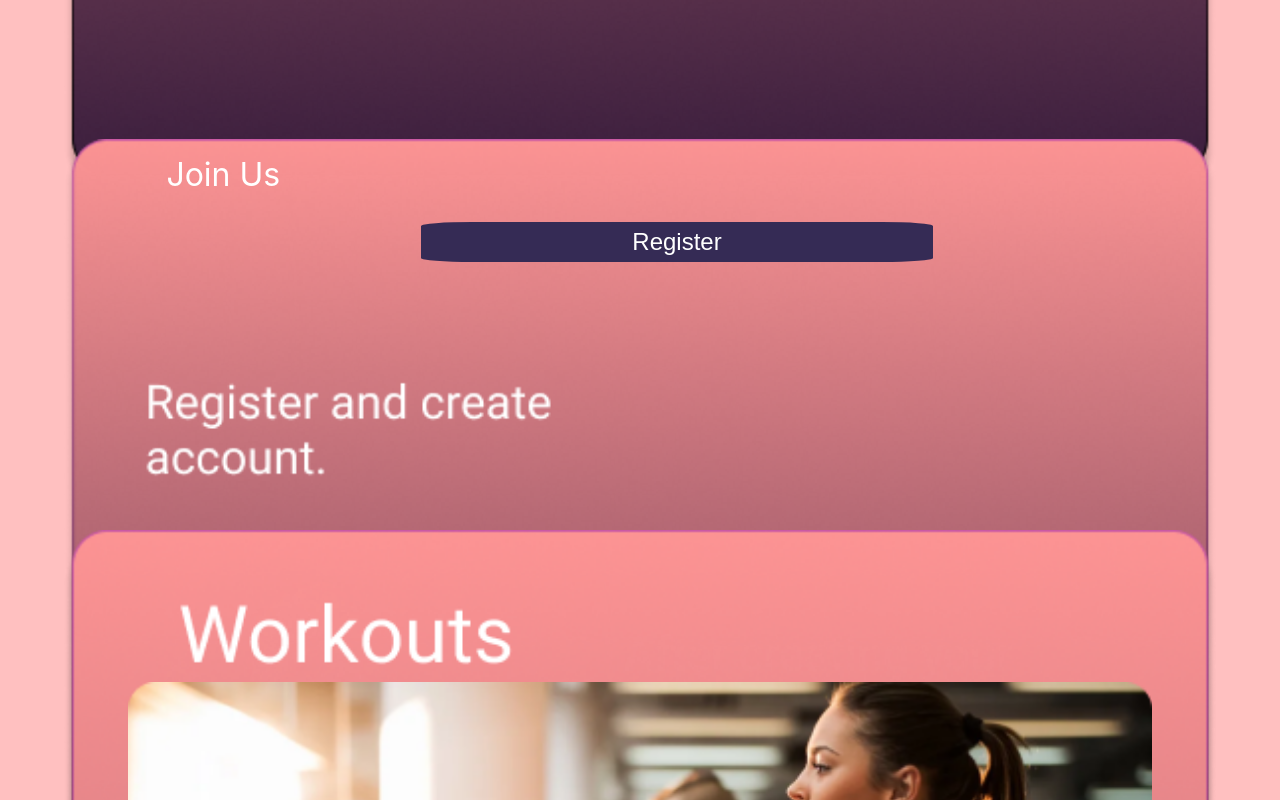
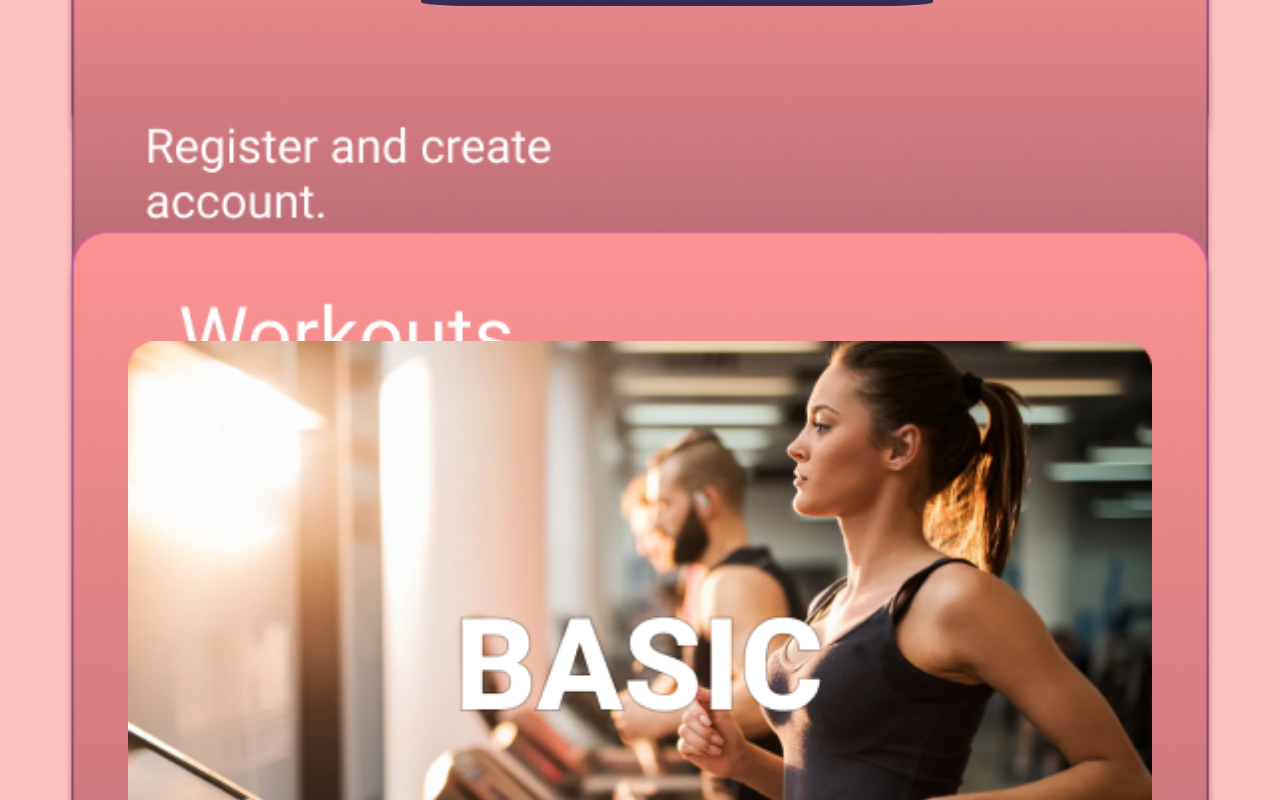
Before and after one commit to ChandupaSH/error-handle-app, a React (Create React App) app: page / in a window 1280 px wide. Shown: the part 1600-2400 px from the top of the page. Built offline with nearby package versions, Linux system fonts and the light colour scheme.

Commit message:
ad pixel

```diff
--- a/src/components/HomeTabs.jsx
+++ b/src/components/HomeTabs.jsx
@@ -10,7 +10,7 @@ const HomeTabs = () => {
     }}>
 
       <div style={{
-        position: 'relative',marginTop: '4%'}}>
+        position: 'relative',marginTop: '20px'}}>
         <img src='/m_tab1.png' alt='m_tab1' style={{
             width: '90%',
             position: 'absolute',
@@ -67,7 +67,7 @@ const HomeTabs = () => {
       </div>
 
       <div style={{
-        position: 'relative',marginTop: '25%'}}>
+        position: 'relative',top: '95px'}}>
         <img src='/m_tab2_f2.png' alt='/m_tab2_f2' style={{
             width: '90%',
             position: 'absolute',
@@ -96,7 +96,7 @@ const HomeTabs = () => {
       </div>
 
       <div style={{
-        position: 'relative', top: '14.5%'}}>
+        position: 'relative', top: '400px'}}>
         <img src='/m_tab3_f2.png' alt='m_tab3_f2' style={{
             width: '90%',
             position: 'absolute',
@@ -106,7 +106,7 @@ const HomeTabs = () => {
         <div style={{
             position: 'relative',
             width: '100%',
-            top: '19vh',
+            top: '110px',
             display: 'flex',
             flexWrap: 'wrap',
 
@@ -132,7 +132,7 @@ const HomeTabs = () => {
       </div>
 
       <div style={{
-        position: 'relative', top: '24.4%'}}>
+        position: 'relative', top: '590px'}}>
         <img src='/m_tab4.png' alt='m_tab4' style={{
             width: '90%',
             position: 'absolute',
@@ -143,7 +143,7 @@ const HomeTabs = () => {
             width: '90%',
             position:'relative',
             left: '5%',
-            top: '24vh'
+            top: '150px'
             }}>
             <img style={{width: '90%',left: '5%',position:'relative'}} src='/m_meal_tab1.png' alt='m_meal_tab1'/>
             <img style={{width: '90%',left: '5%',position:'relative',top:'1vh'}} src='/m_meal_tab2.png' alt='m_meal_tab2' />
--- a/src/components/Navlanding.jsx
+++ b/src/components/Navlanding.jsx
@@ -11,12 +11,13 @@ const Navlanding = () => {
   const isClose = useSelector(sideMenuSelector)
   const dispatch = useDispatch()
 
+
+
   return (
     <div style={{width: '100%',margin: 0}}>
 
         <img src='/m_nav_rect.png' alt='m_nav_rect.png'
             style={{
-
                 width:'100%',
                 position: 'absolute',
                 right: '0',}}/>
@@ -29,9 +30,8 @@ const Navlanding = () => {
         <img src='/nav_girl2.png'  alt='nav_girl2.png'
             style={{
                 margin: '0',
-                height: '48%',
+                height: '48vh',
                 position: 'absolute',
-                top: '11.5%',
                 right: '0',
                 overflow: 'hidden'}}/>
 
```
